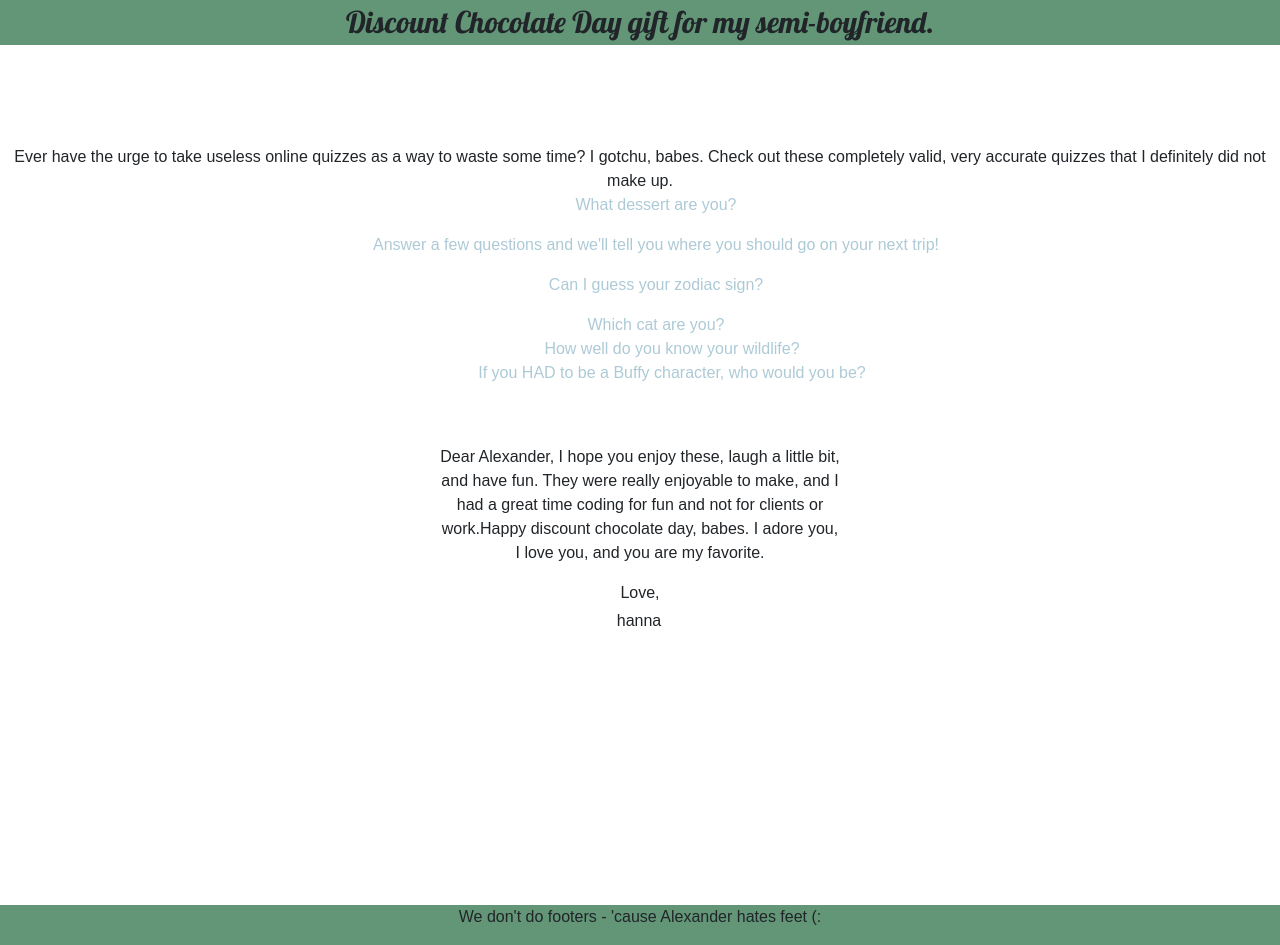
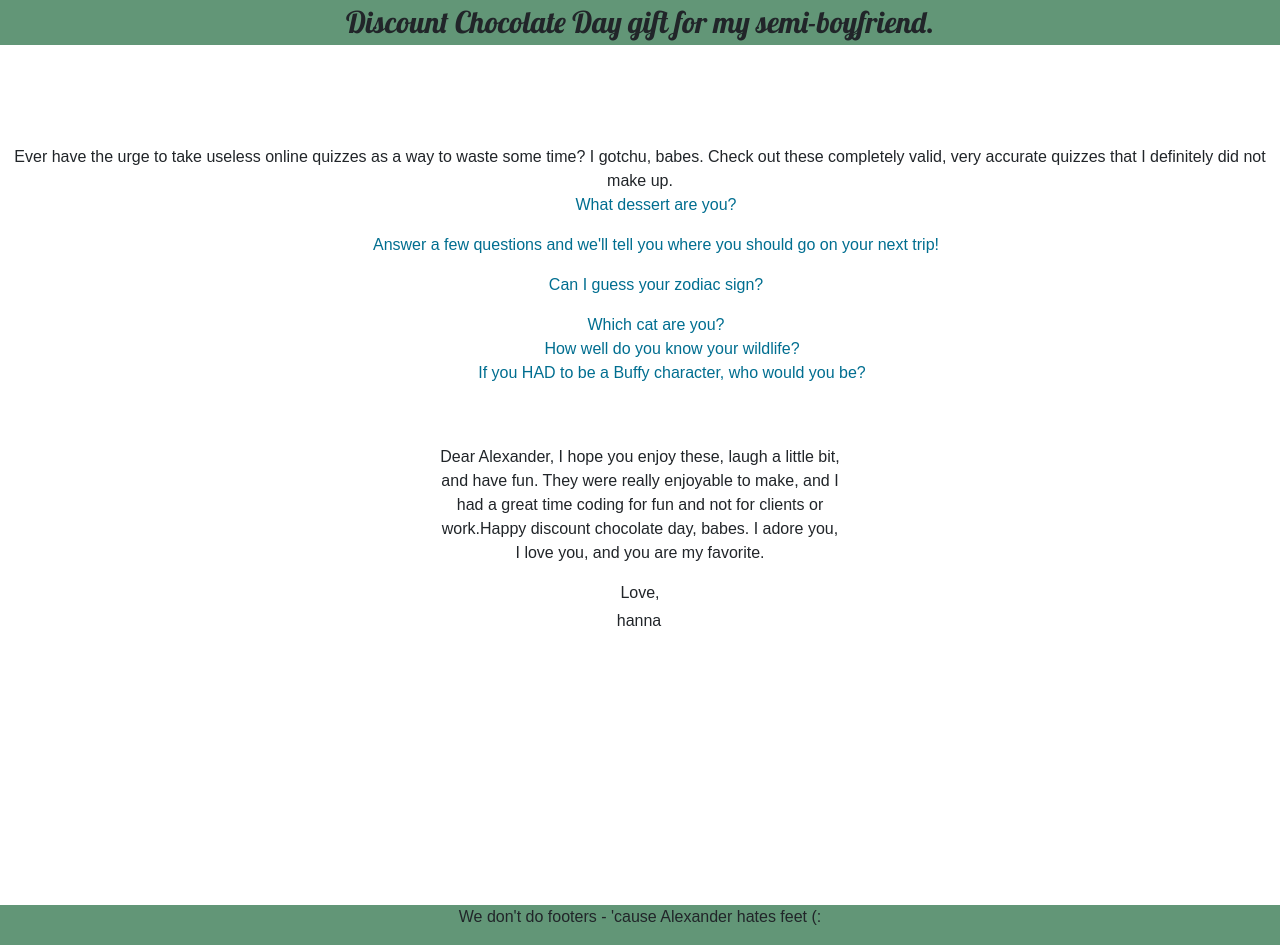
Before and after one commit to hannamlittlefield/AlexanderSucks, a React (Create React App) app: page / in a window 1280 px wide. Built offline with nearby package versions, Linux system fonts and the light colour scheme; a web font is replaced by a local one.

Commit message:
stylings

```diff
--- a/src/App.css
+++ b/src/App.css
@@ -67,7 +67,7 @@ h1{
 
 .alexandersucks a{
   text-decoration: none;
-  color: #ADCAD6;
+  color: #006E90;
 }
 
 .lovehan{
```
